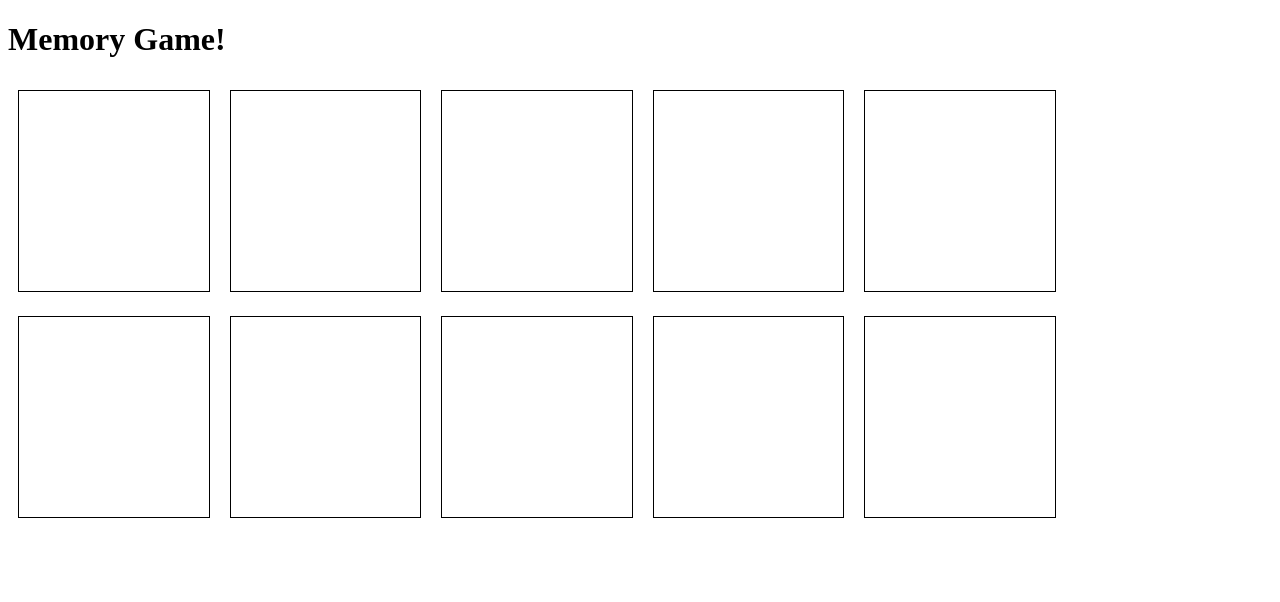
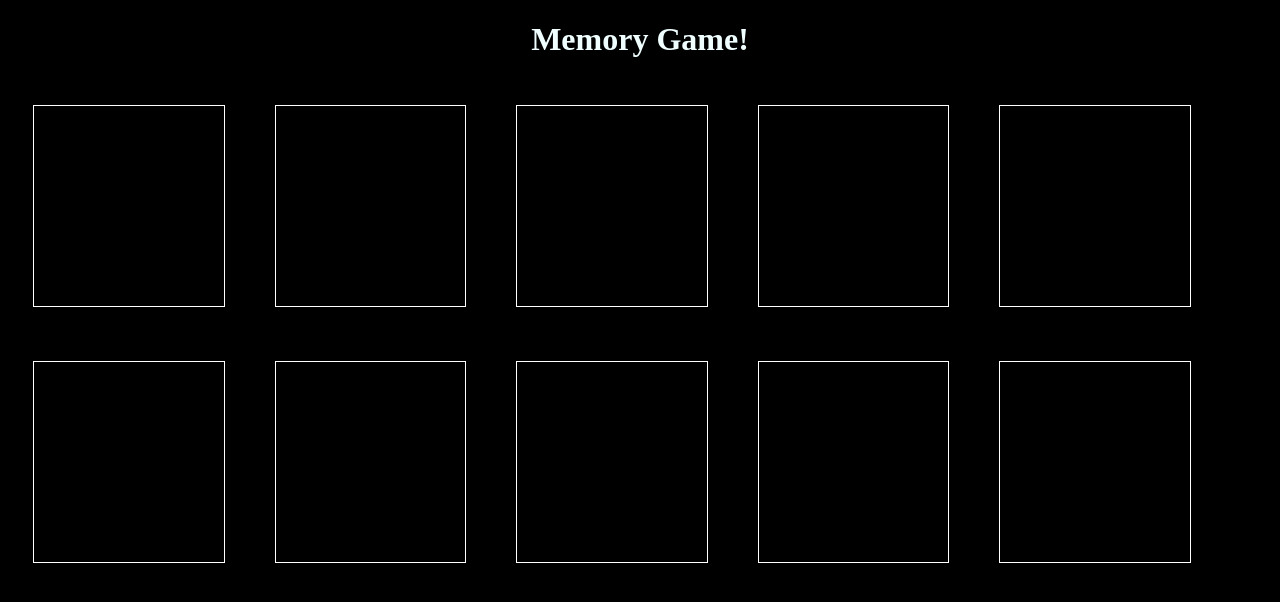
Before and after one commit to ozgenur00/memory-game, a plain HTML site: page index.html in a window 1280 px wide. Drawn offline with Linux system fonts and the light colour scheme.

Commit message:
changed some styles

```diff
--- a/app.css
+++ b/app.css
@@ -1,7 +1,16 @@
 #game div {
-    border: 1px solid black;
+    border: 1px solid rgb(255, 255, 255);
     width: 15%;
     height: 200px;
-    margin: 10px;
+    margin: 25px;
     display: inline-block;
   }
+
+body {
+  background-color: black;
+}
+
+h1 {
+  text-align: center;
+  color: azure;
+}
```
